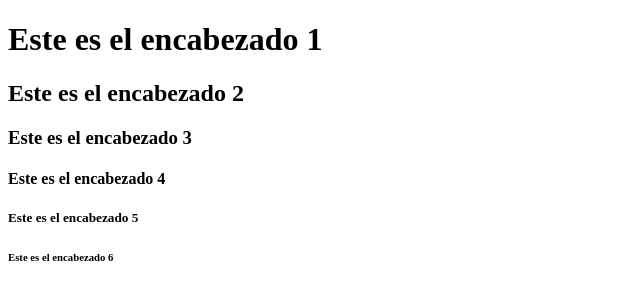
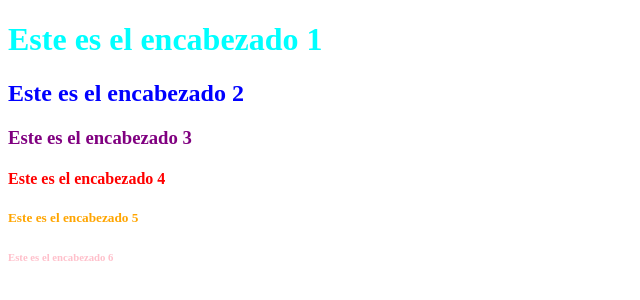
Before and after one commit to cdz32909/LenguajeMarcas, a plain HTML site: page textos/texto01.html in a window 1280 px wide. Shown: the whole page, without its empty margins (0-640 px from the left). Drawn offline with Linux system fonts and the light colour scheme.

Commit message:
Cree texto01.css

```diff
--- a/textos/texto01.css
+++ b/textos/texto01.css
@@ -0,0 +1,23 @@
+h1{
+    color:aqua
+}
+
+h2{
+    color:blue
+}
+
+h3{
+    color:purple
+}
+
+h4{
+    color:red
+}
+
+h5{
+    color:orange
+}
+
+h6{
+    color:pink
+}
--- a/textos/texto01.html
+++ b/textos/texto01.html
@@ -5,6 +5,7 @@
         <meta name="viewport" content="width=device-width, initial-scale=1.0">
         <meta http-equiv="X-UA-Compatible" content="ie=edge">
         <title>Ejercicios-texto01</title>
+        <link rel="stylesheet" type="text/css" href="texto01.css">
     </head>
     <body>
     <h1>Este es el encabezado 1</h1>
```
Also changed, not shown: textos/texto02.css (added).
